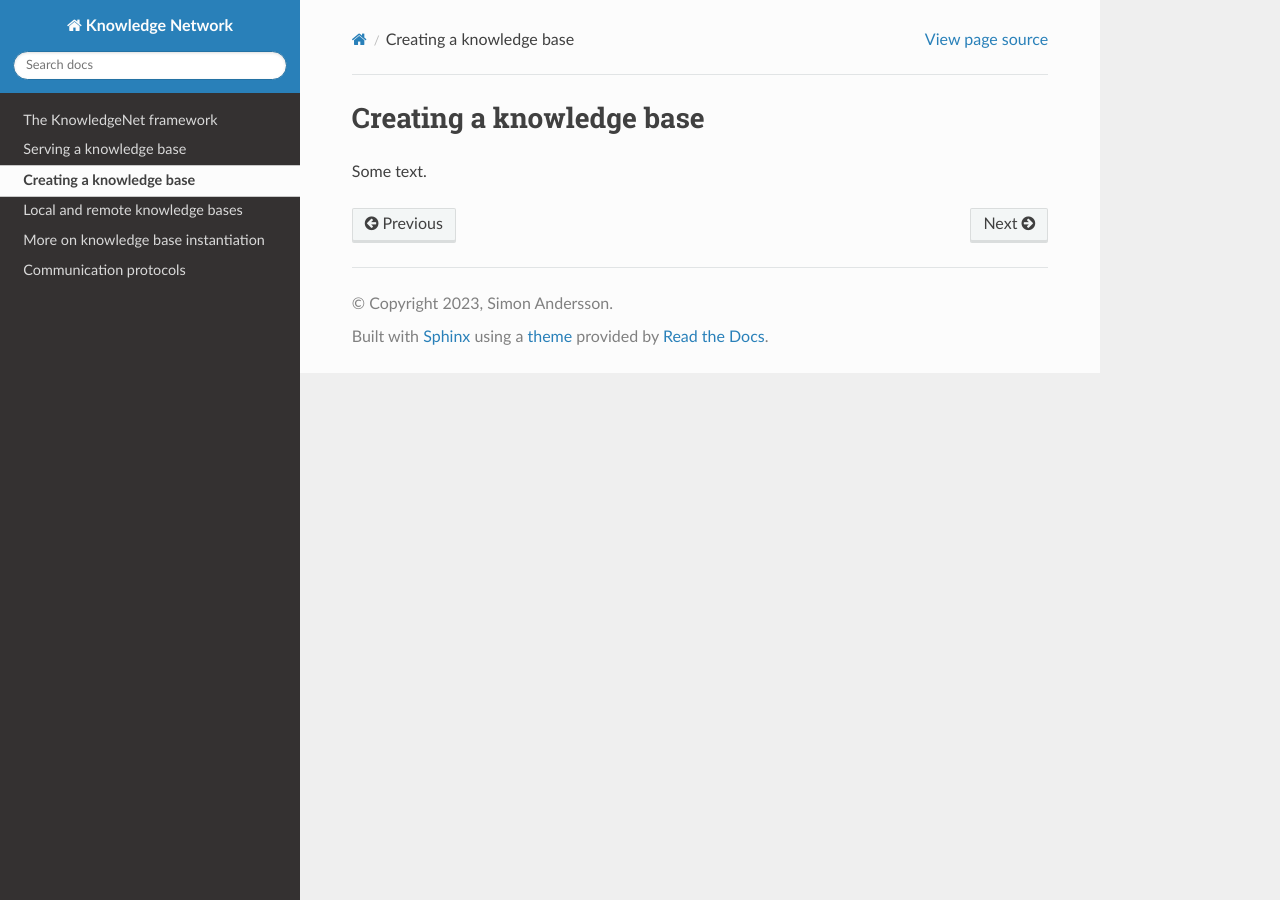
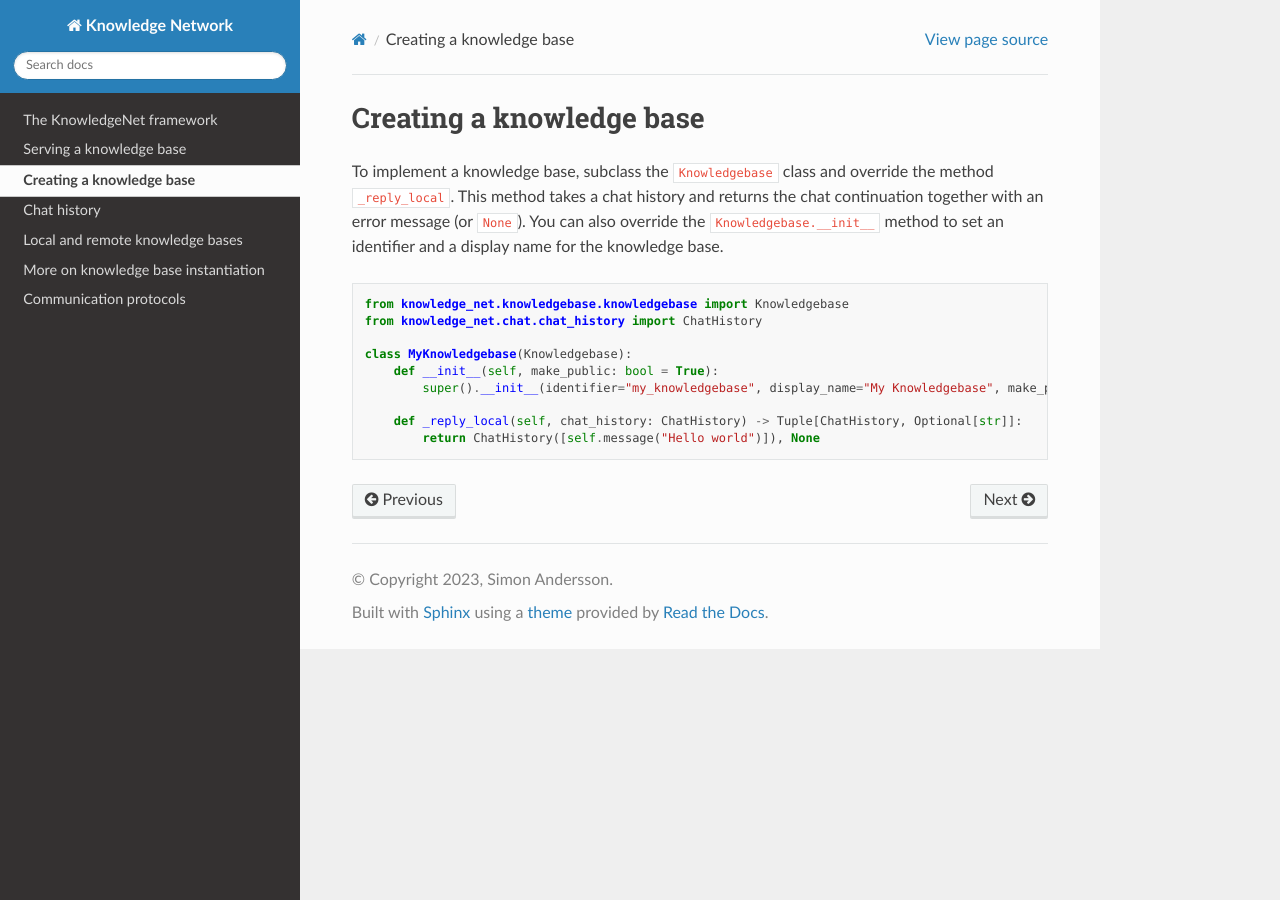
Before and after one commit to nilsdacke/knowledge_net, a Sphinx documentation site: the page built from docs/source/knowledgebase.rst, in a window 1280 px wide. Built offline with Sphinx 7.4.7 and the Read the Docs theme 2.0.0, drawn with Linux system fonts in a browser that asks for light colours.

Commit message:
Still more documentation...

```diff
--- a/docs/source/index.rst
+++ b/docs/source/index.rst
@@ -15,6 +15,7 @@ It is to Wikipedia, Google and ChatGPT what Bitcoin is to fiat currency and bank
    overview
    serving
    knowledgebase
+   chat_history
    local_and_remote
    instantiation
    protocols
--- a/docs/source/knowledgebase.rst
+++ b/docs/source/knowledgebase.rst
@@ -3,4 +3,19 @@
 Creating a knowledge base
 ===========================
 
-Some text.
+To implement a knowledge base, subclass the :code:`Knowledgebase` class and override the method :code:`_reply_local`.
+This method takes a chat history and returns the chat continuation together with an error message (or :code:`None`).
+You can also override the :code:`Knowledgebase.__init__` method to set an identifier and a display name for the
+knowledge base.
+
+.. code-block:: python
+
+    from knowledge_net.knowledgebase.knowledgebase import Knowledgebase
+    from knowledge_net.chat.chat_history import ChatHistory
+
+    class MyKnowledgebase(Knowledgebase):
+        def __init__(self, make_public: bool = True):
+            super().__init__(identifier="my_knowledgebase", display_name="My Knowledgebase", make_public=make_public)
+
+        def _reply_local(self, chat_history: ChatHistory) -> Tuple[ChatHistory, Optional[str]]:
+            return ChatHistory([self.message("Hello world")]), None
```
Also changed, not shown: docs/source/chat_history.rst (added, +8 -0 lines).
